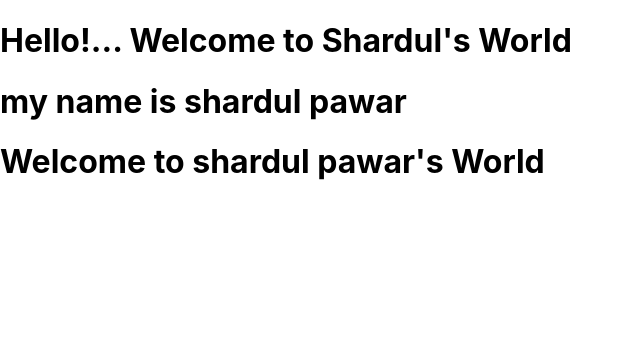
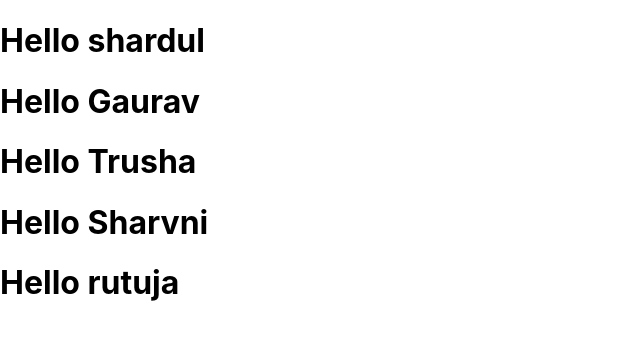
Before and after one commit to ShardulPawar05/third-project, a React (Create React App) app: page / in a window 1280 px wide. Shown: the top 340 px of the page, without its empty margins (0-640 px from the left). Built offline with nearby package versions, Linux system fonts and the light colour scheme.

Commit message:
creating array of names in parant file and sent to child file and display on screen with hello name

```diff
--- a/src/App.js
+++ b/src/App.js
@@ -6,12 +6,11 @@ import Greeting from './Greeting';
 function App() {
 
 
-  const name='shardul pawar';
-
+let student=["shardul","Gaurav","Trusha","Sharvni","rutuja"]
   return (
     <div>
 
-      <Greeting username={name}/>
+      <Greeting username={student}/>
 
    </div>
 
--- a/src/Greeting.js
+++ b/src/Greeting.js
@@ -1,4 +1,4 @@
-// import React from "react";
+import React from "react";
 
 function Greeting(props){
 
@@ -6,11 +6,13 @@ function Greeting(props){
 
 return(
     <div>
-<h1>Hello!... Welcome to Shardul's World</h1>
+        {props.username.map((singleElemnt)=>{
 
 
-<h1>my name is {props.username}</h1>
-<h1>Welcome to {props.username}'s World</h1>
+            return <h1>Hello  {singleElemnt} </h1>
+        })}
+
+
 
 </div>
 );
```
